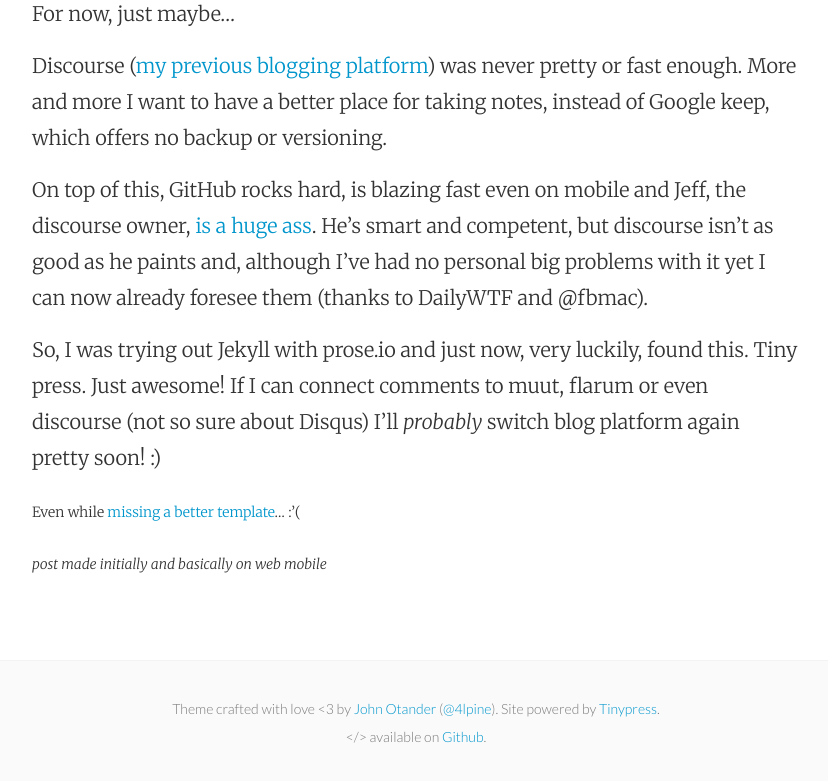
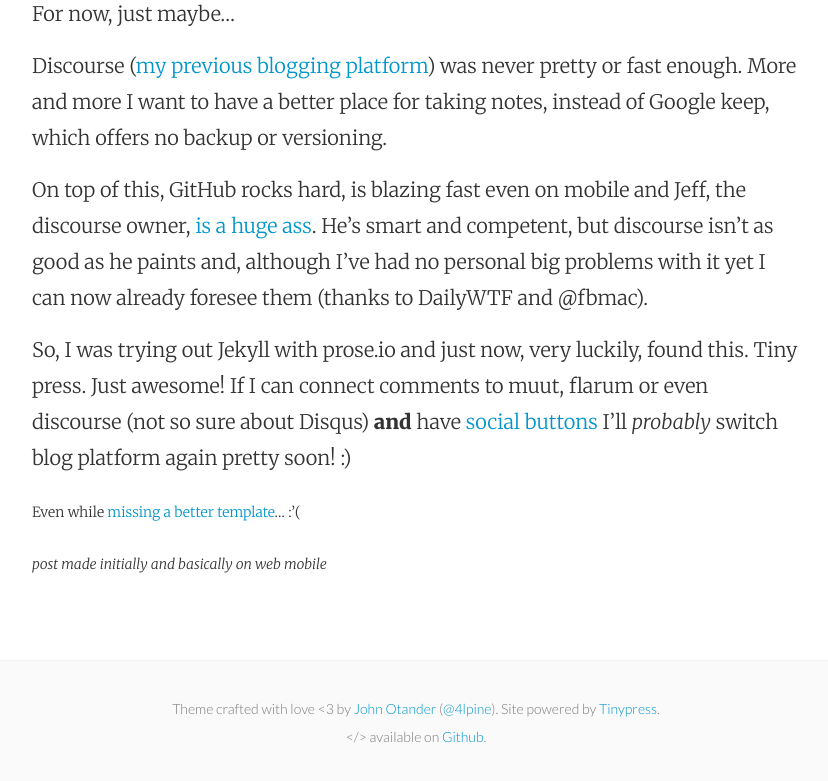
Before and after one commit to cauerego/cauerego.github.io, a Jekyll site: the page built from _posts/2015-12-25-new-blog-platform-once-again.markdown, in a window 1280 px wide. Shown: the part 1106-1887 px from the top of the page, without its empty margins (224-1052 px from the left). Built offline with Jekyll 4.4.1, drawn with Linux system fonts in a browser that asks for light colours.

Commit message:
Post update: New blog platform. Once again? no social buttons

```diff
--- a/_posts/2015-12-25-new-blog-platform-once-again.markdown
+++ b/_posts/2015-12-25-new-blog-platform-once-again.markdown
@@ -12,7 +12,7 @@
 
 On top of this, GitHub rocks hard, is blazing fast even on mobile and Jeff, the discourse owner, [is a huge ass](https://what.thedailywtf.com/t/the-incoherent-ramblings-of-the-discojuice-huffing-dude/53070/164?u=cregox). He's smart and competent, but discourse isn't as good as he paints and, although I've had no personal big problems with it yet I can now already foresee them (thanks to DailyWTF and @fbmac).
 
-So, I was trying out Jekyll with prose.io and just now, very luckily, found this. Tiny press. Just awesome! If I can connect comments to muut, flarum or even discourse (not so sure about Disqus) I'll _probably_ switch blog platform again pretty soon! :)
+So, I was trying out Jekyll with prose.io and just now, very luckily, found this. Tiny press. Just awesome! If I can connect comments to muut, flarum or even discourse (not so sure about Disqus) **and** have [social buttons](https://github.com/tinypressco/tinypressco.github.io/issues/9) I'll _probably_ switch blog platform again pretty soon! :)
 
 <small>Even while [missing a better template](https://github.com/tinypressco/tinypressco.github.io/issues/7)... :'(</small>
 
```
